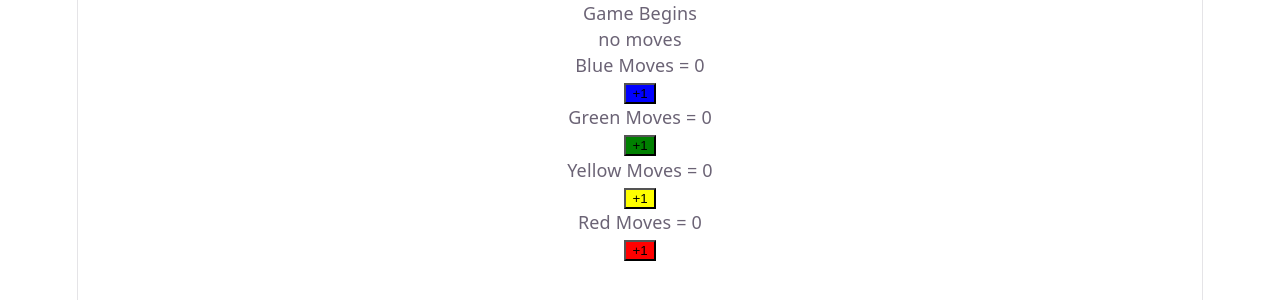
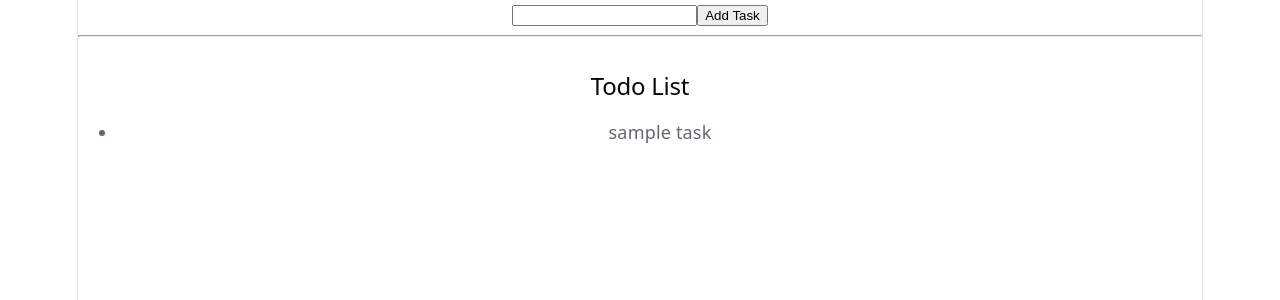
Before and after one commit to pritjon2002-beep/React, a React (Vite) app in the folder react-state2/: page / in a window 1280 px wide. Shown: the top 300 px of the page. Built offline with nearby package versions, Linux system fonts and the light colour scheme.

Commit message:
todos basic setup

```diff
--- a/react-state2/src/App.jsx
+++ b/react-state2/src/App.jsx
@@ -1,10 +1,12 @@
 import "./App.css";
 import LudoBoard from "./LudoBoard";
+import TodoList from "./TodoList";
 
 function App() {
   return (
     <div>
-      <LudoBoard />
+      {/* <LudoBoard /> */}
+      <TodoList />
     </div>
   );
 }
--- /dev/null
+++ b/react-state2/src/TodoList.jsx
@@ -0,0 +1,22 @@
+import { useState } from "react"
+
+export default function TodoList(){
+    const[todos , setTodos] = useState(["sample task"]);
+    return(
+        <div>
+            <input type="text" name="" id="" />
+            <button>Add Task</button>
+            <br />
+            <hr />
+            <br />
+            <h2>Todo List</h2>
+            <ul>
+                {
+                    todos.map((todo)=>{
+                        return<li> {todo} </li>
+                    })
+                }
+            </ul>
+        </div>
+    )
+}
```
